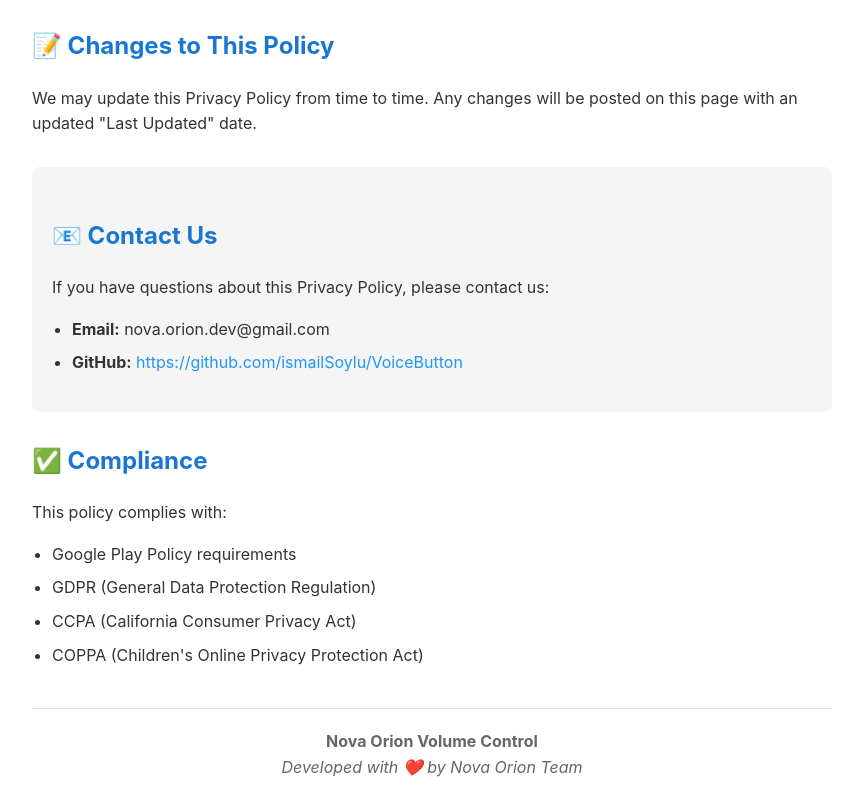
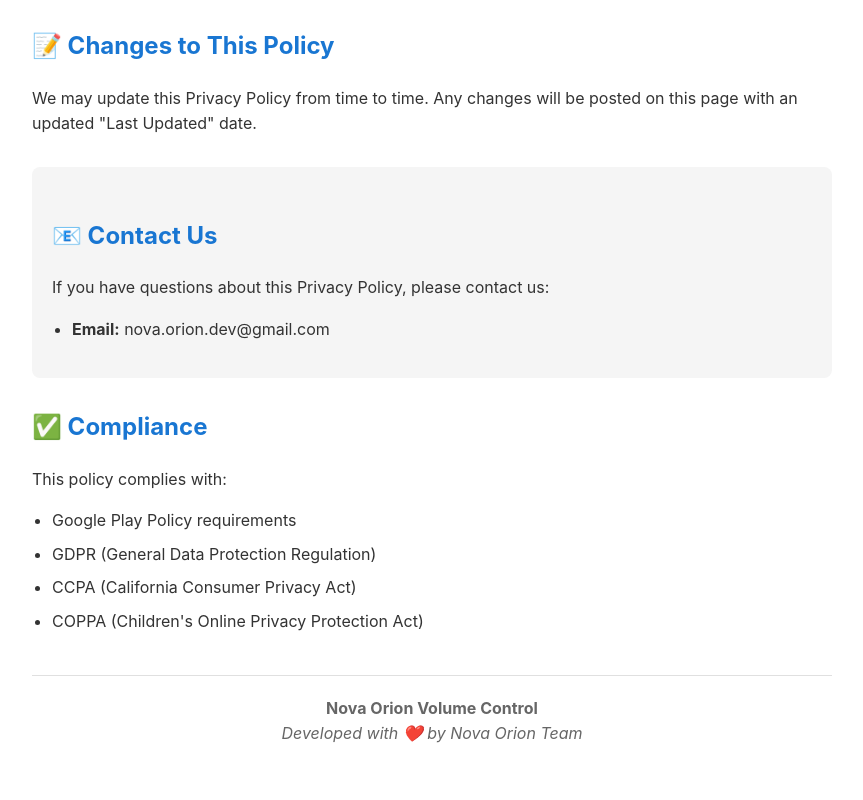
Before and after one commit to NovaOrion7/VoiceButton, a plain HTML site: page privacy-policy.html in a window 1280 px wide. Shown: the part 2322-3122 px from the top of the page, without its empty margins (208-1071 px from the left). After the commit the page ends 3089 px from the top, so only its background shows below. Drawn offline with Linux system fonts and the light colour scheme.

Commit message:
Remove GitHub link from privacy policy
Removed GitHub link from the contact section.

```diff
--- a/privacy-policy.html
+++ b/privacy-policy.html
@@ -149,7 +149,6 @@
         <p>If you have questions about this Privacy Policy, please contact us:</p>
         <ul>
             <li><strong>Email:</strong> nova.orion.dev@gmail.com</li>
-            <li><strong>GitHub:</strong> <a href="https://github.com/ismailSoylu/VoiceButton" target="_blank">https://github.com/ismailSoylu/VoiceButton</a></li>
         </ul>
     </div>
 
```
